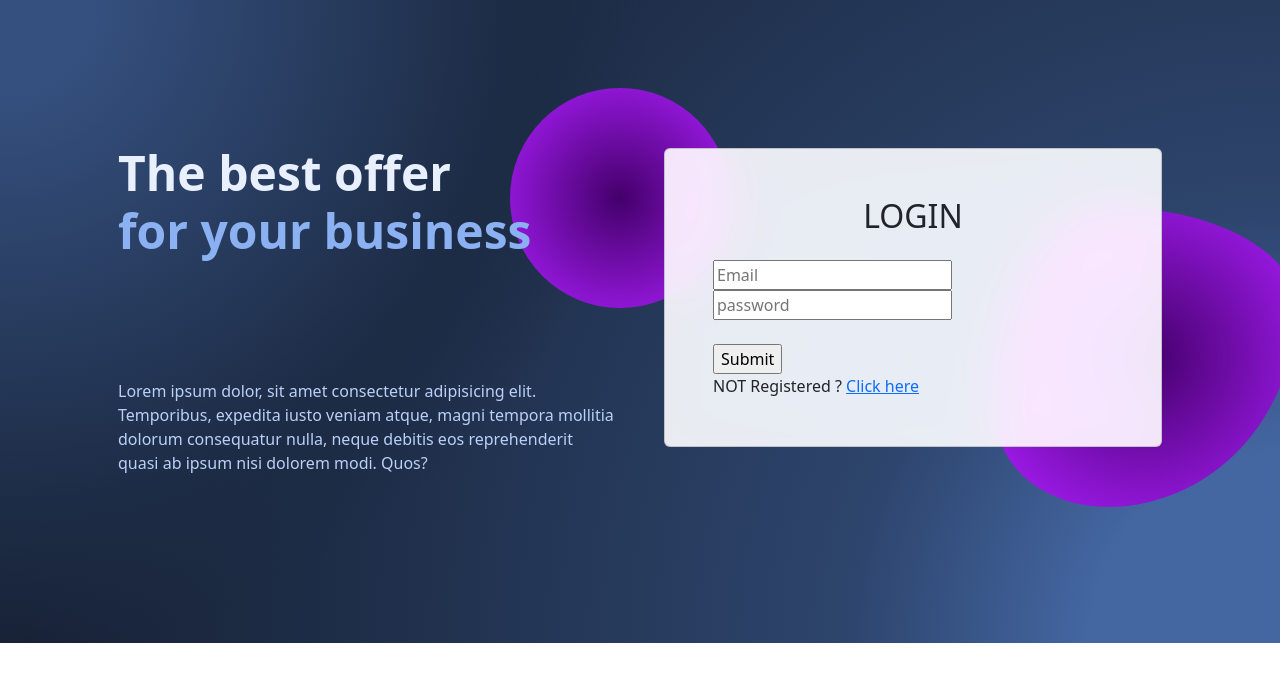
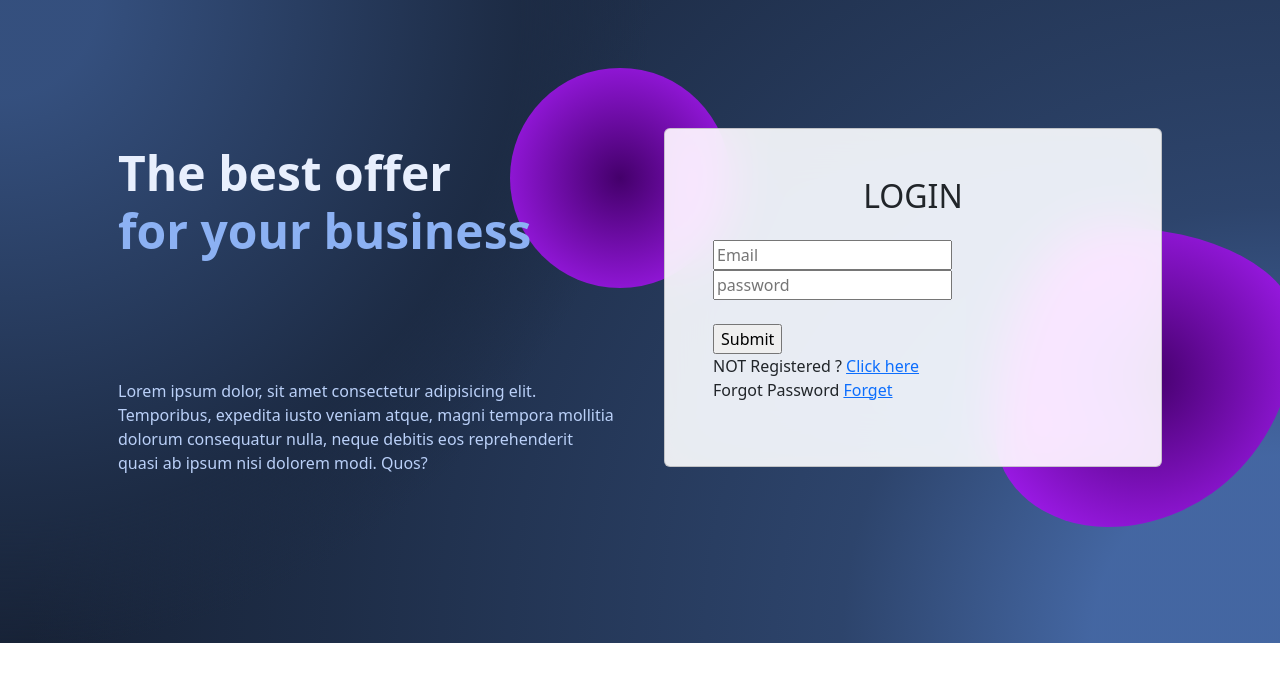
Before and after one commit to ykodwani01/woc5.0-django-interviewblog-Yash, a Django app: page /login in a window 1280 px wide. Shown: the top 682 px of the page. Run offline with Django 4.2, Linux system fonts and the light colour scheme.

Commit message:
Added Forget Password function

```diff
--- a/Blog/BlogApp/templates/login.html
+++ b/Blog/BlogApp/templates/login.html
@@ -98,6 +98,7 @@
               </form>
 
               NOT Registered ? <a href="{% url 'register' %}">Click here</a>
+              <p>Forgot Password <a href="{% url 'reset_password' %}">Forget</a>
             </div>
           </div>
         </div>
--- a/Blog/BlogApp/urls.py
+++ b/Blog/BlogApp/urls.py
@@ -10,6 +10,7 @@ urlpatterns = [
     path('home',views.home,name='home'),
     path('profile',views.profile,name='profile'),
     path('register',views.register,name='register'),
+    path('accounts/login/',views.login_handler,name="redirect"),
     path('login',views.login_handler,name='login_handler'),
     path('search',views.search,name='search'),
     path('logout',views.logout_handler,name='logout_handler'),
@@ -21,7 +22,16 @@ urlpatterns = [
     path('editprofile',views.edit_profile,name="edit_profile"),
     path('remove_bookmark/<int:post_id>',views.rem_bookmark,name='rem_bookmark'),
     path("post/<int:post_id>",views.post,name="post"),
-    path('del/<int:post_id>',views.dele,name="dele")
+    path('del/<int:post_id>',views.dele,name="dele"),
+
+
+
+
+    #password forgot urls
+    path('reset_password/',auth_views.PasswordResetView.as_view(),name="reset_password"),
+    path('reset_password_sent/',auth_views.PasswordResetDoneView.as_view(),name="password_reset_done"),
+    path('reset/<uidb64>/<token>/',auth_views.PasswordResetConfirmView.as_view(),name="password_reset_confirm"),
+    path('reset_complete/',auth_views.PasswordResetCompleteView.as_view(),name="password_reset_complete"),
 
 
 ]
```
Also changed, not shown: Blog/Blog/settings.py (+7 -0 lines), Blog/BlogApp/images/WhatsApp_Image_2022-12-04_at_7.56.32_PM.jpeg (added), Blog/BlogApp/images/cultlogo-removebg-preview_o2ZONeX.png (added), Blog/db.sqlite3.
